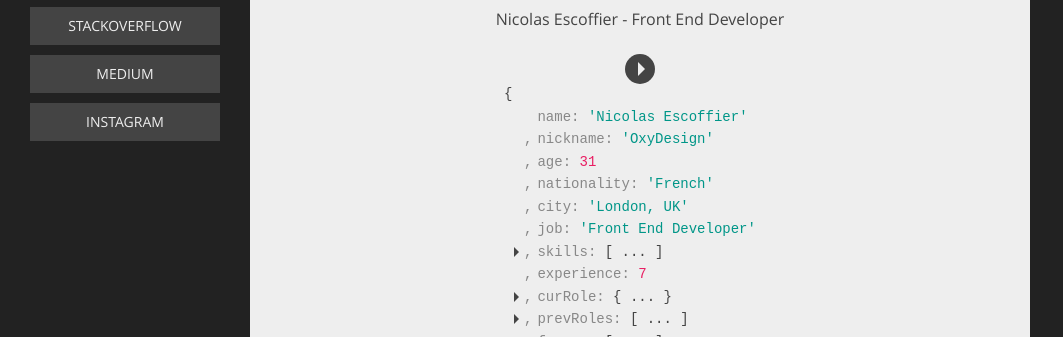
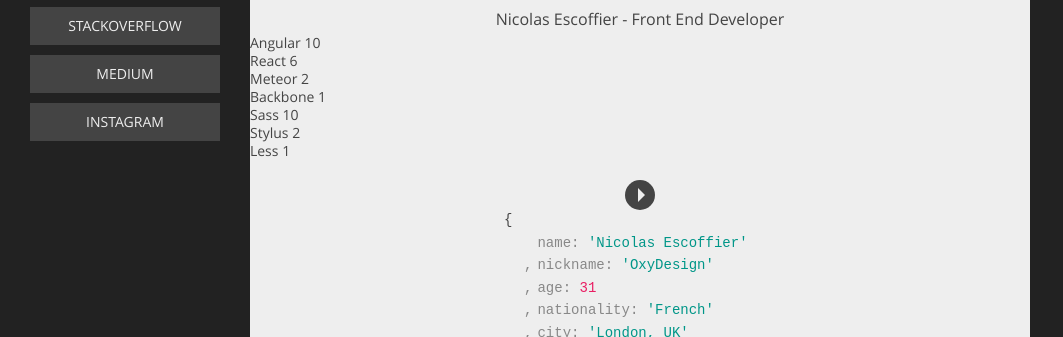
Before and after one commit to OxyDesign/OxyDesign, a website: page dist/index.html in a window 1280 px wide. Shown: the part 463-800 px from the top of the page, without its empty margins (0-1063 px from the left). Drawn offline with Linux system fonts and the light colour scheme; a script that the page names is missing; a web font is replaced by a local one.

Commit message:
Skills with Charts

```diff
--- a/dist/index.html
+++ b/dist/index.html
@@ -19,6 +19,29 @@
       <img id="pic" src="img/pic.jpg">
 
       <h1>Nicolas Escoffier - Front End Developer</h1>
+
+      <div class="charts">
+
+        <div class="dynamic-chart chart-js">
+          <div class="chart"></div>
+          <ul class="chart-list">
+            <li>Angular <span>10</span></li>
+            <li>React <span>6</span></li>
+            <li>Meteor <span>2</span></li>
+            <li>Backbone <span>1</span></li>
+          </ul>
+        </div>
+
+        <div class="dynamic-chart chart-css">
+          <div class="chart"></div>
+          <ul class="chart-list">
+            <li>Sass <span>10</span></li>
+            <li>Stylus <span>2</span></li>
+            <li>Less <span>1</span></li>
+          </ul>
+        </div>
+
+      </div>
 
       <div class="global-object">
         <ul class="object leading-commas">
```
